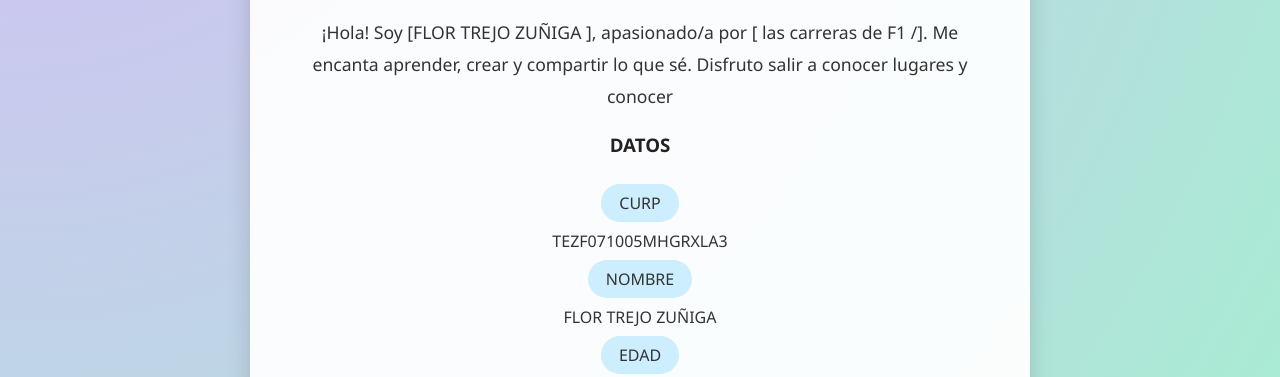
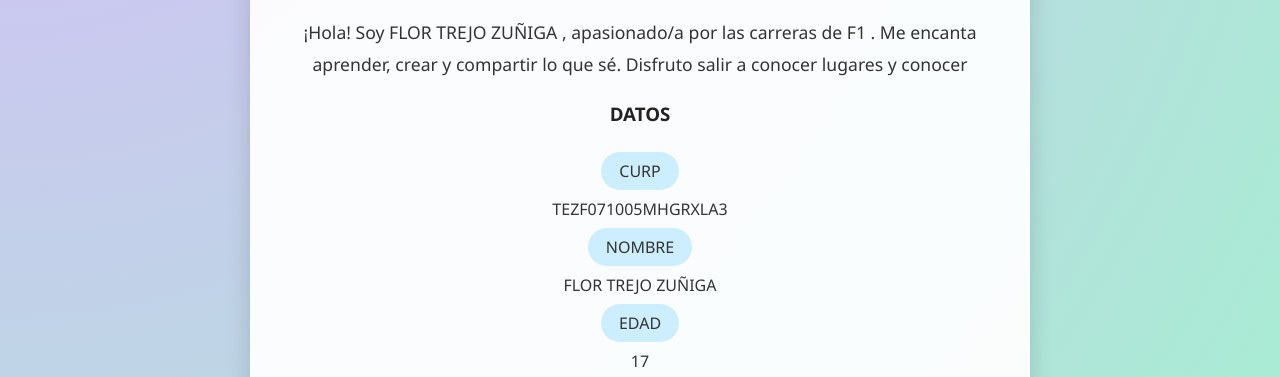
Before and after one commit to flor2007trejo/proyecto_flor, a plain HTML site: page yo/acercad(4).html in a window 1280 px wide. Shown: the part 398-775 px from the top of the page. Drawn offline with Linux system fonts and the light colour scheme.

Commit message:
Update acercad(4).html

```diff
--- a/yo/acercad(4).html
+++ b/yo/acercad(4).html
@@ -97,7 +97,7 @@
         <h2>ESTUDIANTE</h2>
 
         <p>
-            ¡Hola! Soy [FLOR TREJO ZUÑIGA ], apasionado/a por [ las carreras de F1 /]. Me encanta aprender, crear y compartir lo que sé. Disfruto salir a conocer lugares y conocer
+            ¡Hola! Soy FLOR TREJO ZUÑIGA , apasionado/a por las carreras de F1 . Me encanta aprender, crear y compartir lo que sé. Disfruto salir a conocer lugares y conocer
         </p>
 
         <h3>DATOS</h3>
```
